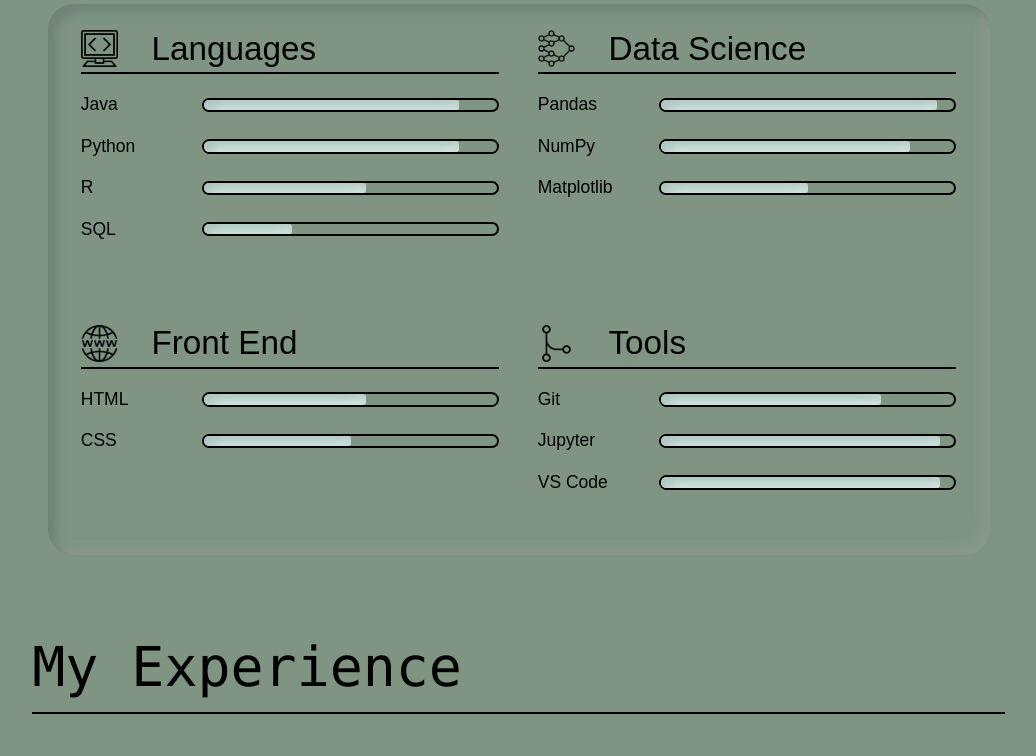
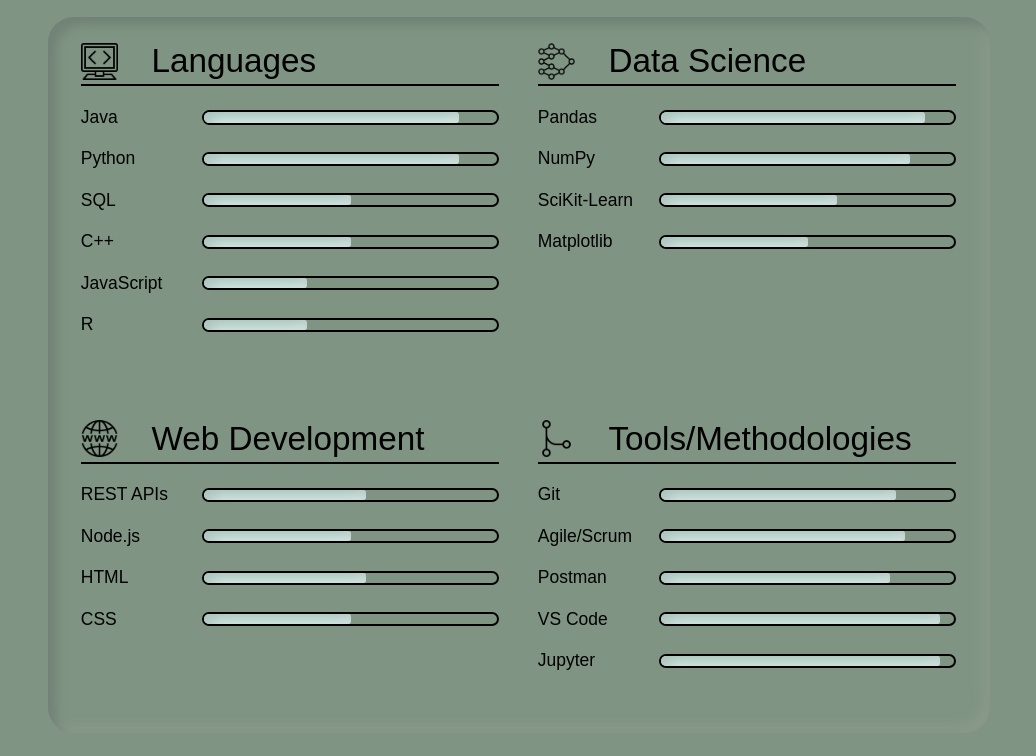
Before and after one commit to TrevorChartier/TrevorChartier.github.io, a plain HTML site: page index.html in a window 1280 px wide. Shown: the part 1462-2218 px from the top of the page, without its empty margins (83-1119 px from the left). Drawn offline with nearby package versions, Linux system fonts and the light colour scheme.

Commit message:
Update Bio and Skills

```diff
--- a/css/intro.css
+++ b/css/intro.css
@@ -4,8 +4,7 @@
   display: block;
 }
 
-/* box-shadow: inset 10px 10px 20px #6c7c6f,
-                inset -10px -10px 20px #8d9a8b;  */
+
 #intro {
   background: linear-gradient(145deg, #8e9f8e, #7a8f7a);
   border-radius: 1vw;
@@ -34,13 +33,14 @@
   border-radius: 1vw;
 }
 
+
 .bio {
   display: flex;
   flex-direction: column;
   justify-content: flex-start;
   align-items: flex-start;
   gap: 1.6vw;
-  width: 50%;
+  width: 55%;
   height: fit-content;
 }
 
--- a/html-elements/intro.html
+++ b/html-elements/intro.html
@@ -7,8 +7,10 @@
             Hi, I'm Trevor,
         </h2>
         <p>
-            I'm a student, a researcher, and an individual with a passion for software engineering and data science.
-            I would love to expand my skills into an internship position, so please reach out to see how I can grow into your company!
+            I’m an award-winning machine learning researcher and computer science student
+             with a strong foundation in software engineering and developing predictive models.
+            I thrive on tackling complex technical challenges and am eager to apply my skills in
+            building scalable, customer-focused solutions.
 
         </p>
         <div class="personal-interests">
--- a/html-elements/skills.html
+++ b/html-elements/skills.html
@@ -20,15 +20,27 @@
                     </div>
                 </li>
                 <li>
-                    <p>R</p>
+                    <p>SQL</p>
                     <div class="progress-meter">
-                        <span style="width: 55%"></span>
+                        <span style="width: 50%"></span>
                     </div>
                 </li>
                 <li>
-                    <p>SQL</p>
+                    <p>C++</p>
                     <div class="progress-meter">
-                        <span style="width: 30%"></span>
+                        <span style="width: 50%"></span>
+                    </div>
+                </li>
+                <li>
+                    <p>JavaScript</p>
+                    <div class="progress-meter">
+                        <span style="width: 35%"></span>
+                    </div>
+                </li>
+                <li>
+                    <p>R</p>
+                    <div class="progress-meter">
+                        <span style="width: 35%"></span>
                     </div>
                 </li>
             </ul>
@@ -42,13 +54,19 @@
                 <li>
                     <p>Pandas</p>
                     <div class="progress-meter">
-                        <span style="width: 94%"></span>
+                        <span style="width: 90%"></span>
                     </div>
                 </li>
                 <li>
                     <p>NumPy</p>
                     <div class="progress-meter">
                         <span style="width: 85%"></span>
+                    </div>
+                </li>
+                <li>
+                    <p>SciKit-Learn</p>
+                    <div class="progress-meter">
+                        <span style="width: 60%"></span>
                     </div>
                 </li>
                 <li>
@@ -59,12 +77,24 @@
                 </li>
             </ul>
         </div>
-        <div class="front-end">
+        <div class="Web Development">
             <div>
                 <img src="assets/icons/about/skills/front-end.png" alt="">
-                <h2>Front End</h2>
+                <h2>Web Development</h2>
             </div>
             <ul>
+                <li>
+                    <p>REST APIs</p>
+                    <div class="progress-meter">
+                        <span style="width: 55%"></span>
+                    </div>
+                </li>
+                <li>
+                    <p>Node.js</p>
+                    <div class="progress-meter">
+                        <span style="width: 50%"></span>
+                    </div>
+                </li>
                 <li>
                     <p>HTML</p>
                     <div class="progress-meter">
@@ -82,13 +112,31 @@
         <div class="tools">
             <div>
                 <img src="assets/icons/about/skills/tools.png" alt="">
-                <h2>Tools</h2>
+                <h2>Tools/Methodologies</h2>
             </div>
             <ul>
                 <li>
                     <p>Git</p>
                     <div class="progress-meter">
-                        <span style="width: 75%"></span>
+                        <span style="width: 80%"></span>
+                    </div>
+                </li>
+                <li>
+                    <p>Agile/Scrum</p>
+                    <div class="progress-meter">
+                        <span style="width: 83%"></span>
+                    </div>
+                </li>
+                <li>
+                    <p>Postman</p>
+                    <div class="progress-meter">
+                        <span style="width: 78%"></span>
+                    </div>
+                </li>
+                <li>
+                    <p>VS Code</p>
+                    <div class="progress-meter">
+                        <span style="width: 95%"></span>
                     </div>
                 </li>
                 <li>
@@ -97,12 +145,6 @@
                         <span style="width: 95%"></span>
                     </div>
                 </li>
-                <li>
-                    <p>VS Code</p>
-                    <div class="progress-meter">
-                        <span style="width: 95%"></span>
-                    </div>
-                </li>
             </ul>
         </div>
     </div>
```
Also changed, not shown: index.html (+2 -0 lines), css/skills.css (line endings or trailing spaces), 3 other files.
